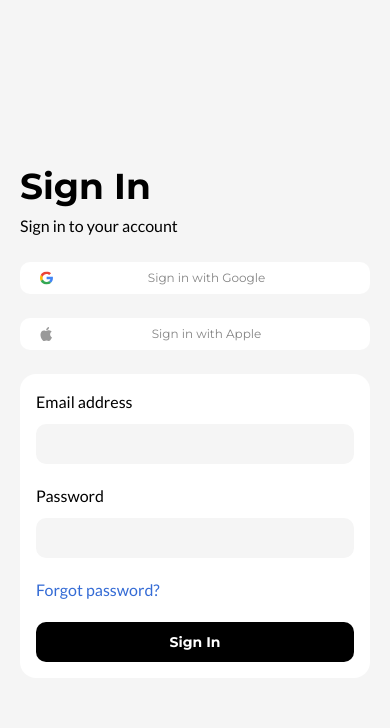
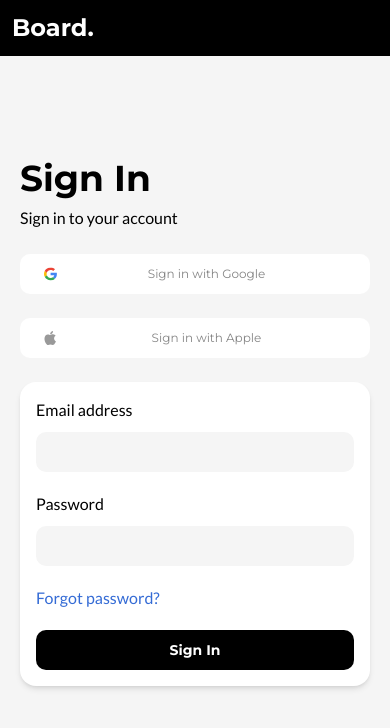
Before and after one commit to Divxsh/Dashboard, a Next.js app: page /login in a window 390 px wide. Shown: the top 728 px of the page. Built offline with nearby package versions, Linux system fonts and the light colour scheme; no server answers.

Commit message:
Fixed Login screen

```diff
--- a/src/components/Login/Login.jsx
+++ b/src/components/Login/Login.jsx
@@ -14,16 +14,17 @@ const Login = () => {
   if (session) Router.push("/");
 
   return (
-    <div className=" flex h-screen min-h-screen w-screen">
+    <div className="h-screen w-screen bg-[#F5F5F5]">
+      <div className=" flex h-full w-screen flex-col justify-center md:flex-row">
         {/* Left Side */}
-      <div className=" hidden items-center justify-center bg-black md:flex md:w-2/5">
-        <h1 className="font-montserrat text-7xl font-bold text-white">
+        <div className="fixed top-0 w-full items-center justify-center bg-black md:static md:flex md:w-2/5">
+          <h1 className="md:0 p-3 font-montserrat text-2xl font-bold text-white md:text-7xl">
             Board.
           </h1>
         </div>
 
         {/* Right Side */}
-      <div className="flex w-full items-center justify-center bg-[#F5F5F5] md:w-3/5">
+        <div className="flex w-full items-center justify-center  md:w-3/5">
           <div className="flex flex-col p-5">
             <h2 className="font-montserrat text-4xl font-bold">Sign In</h2>
             <p className="mt-2 font-lato">Sign in to your account</p>
@@ -31,7 +32,7 @@ const Login = () => {
             {/* Buttons */}
             <div className="my-6 flex w-full flex-1 flex-wrap gap-6 md:w-auto">
               <button
-              className="flex w-full items-center gap-x-2.5 rounded-[10px] bg-white px-5  py-2 md:w-auto"
+                className="flex w-full items-center gap-x-2.5 rounded-[10px] bg-white px-6 py-3 transition-[box-shadow] hover:shadow-md md:w-auto md:px-5 md:py-2"
                 onClick={signIn}
               >
                 <Icon name={"google"} size={"14px"} />
@@ -39,7 +40,7 @@ const Login = () => {
                   Sign in with Google
                 </iv>
               </button>
-            <button className="flex w-full items-center gap-x-2.5 rounded-[10px] bg-white px-5   py-2 md:w-auto">
+              <button className="flex w-full items-center gap-x-2.5 rounded-[10px] bg-white px-6 py-3 transition-[box-shadow] hover:shadow-md md:w-auto md:px-5 md:py-2">
                 <Icon name={"apple"} size={"14px"} />
                 <div className="w-full text-center font-montserrat text-xs text-[#858585]">
                   Sign in with Apple
@@ -48,7 +49,7 @@ const Login = () => {
             </div>
 
             {/* Login Card */}
-          <div className="flex flex-col rounded-2xl bg-white p-4 md:p-7">
+            <div className="flex flex-col rounded-2xl bg-white p-4 shadow-md md:p-7">
               <form
                 action=""
                 className="flex flex-col gap-y-5 "
@@ -76,7 +77,9 @@ const Login = () => {
                     className="rounded-[10px] bg-[#F5F5F5] py-2 pl-4 font-lato focus:bg-[#EAEAEA] focus:outline-0 focus:transition-[background]"
                   />
                 </div>
-              <div className="font-lato text-[#346BD5] ">Forgot password?</div>
+                <div className="font-lato text-[#346BD5] ">
+                  Forgot password?
+                </div>
                 <button
                   type="submit"
                   className="w-full rounded-[10px] bg-black py-2.5 font-montserrat text-sm font-bold text-white"
@@ -88,6 +91,7 @@ const Login = () => {
           </div>
         </div>
       </div>
+    </div>
   );
 };
 
```
Also changed, not shown: 2 other files (tests, documents, lock files or other folders). Lines whose indentation alone changed are shown as unchanged.
